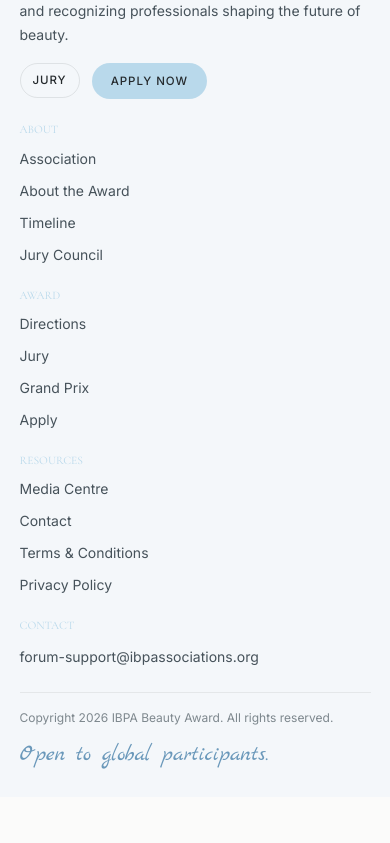
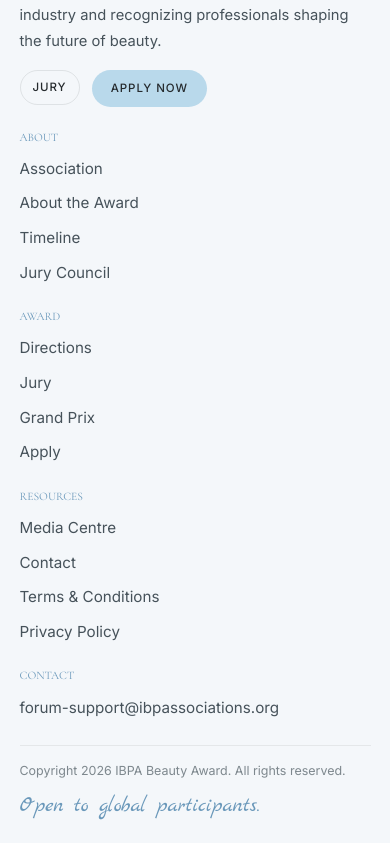
Before and after one commit to ibpaassoc/IBPA-FORUM, a Next.js app: page / in a window 390 px wide. Shown: the part 8798-9641 px from the top of the page. Before the commit the page ends 9595 px from the top, so only its background shows below. Built offline with nearby package versions, Linux system fonts and the light colour scheme.

Commit message:
style: improve footer readability and responsive spacing

```diff
--- a/shared/components/layout/Footer.tsx
+++ b/shared/components/layout/Footer.tsx
@@ -107,7 +107,7 @@
   return (
     <footer className="w-full border-t border-(--border-default) bg-(--surface-muted) py-(--space-xl) pb-(--space-lg) text-(--color-ink-soft)">
       <div className="mx-auto max-w-(--content-width) px-(--page-gutter)">
-        <div className="grid grid-cols-1 gap-(--space-lg) border-b border-border-footer pb-(--space-lg) md:grid-cols-2 xl:grid-cols-[1.45fr_1fr_1fr_1fr_1fr]">
+        <div className="grid grid-cols-1 gap-(--space-lg) border-b border-border-footer pb-(--space-lg) md:grid-cols-2 xl:grid-cols-[1.4fr_1fr_1fr_1fr_1fr]">
           <div className="max-w-sm">
             <Link href="/" className="inline-flex items-center">
               <Image
@@ -119,7 +119,7 @@
               />
             </Link>
 
-            <p className="mt-(--space-md) text-[clamp(0.875rem,1.5vw,1rem)] leading-[1.7] text-(--color-ink-soft)">
+            <p className="mt-(--space-md) text-[clamp(0.92rem,1.45vw,1.04rem)] leading-[1.78] text-(--color-ink-soft)">
               {copy.summary}
             </p>
 
@@ -133,16 +133,16 @@
 
           {footerColumns.map((column) => (
             <div key={column.title}>
-              <h4 className="mb-(--space-sm) font-(--font-sans) text-[0.72rem] font-medium uppercase tracking-[0.18em] text-(--color-title-accent)">
+              <h4 className="mb-(--space-sm) font-(--font-sans) text-[0.72rem] font-semibold uppercase tracking-[0.17em] text-(--color-hover)">
                 {column.title}
               </h4>
-              <div className="flex flex-col gap-(--space-sm)">
+              <div className="flex flex-col gap-2">
                 {column.links.map((link) =>
                   link.href.startsWith("mailto:") ? (
                     <a
                       key={link.label}
                       href={link.href}
-                      className="text-sm text-(--color-ink-soft) transition hover:text-(--color-hover)"
+                      className="text-[0.95rem] leading-[1.75] text-(--color-ink-soft) transition hover:text-(--color-hover)"
                     >
                       {link.label}
                     </a>
@@ -152,7 +152,7 @@
                       href={link.href}
                       target="_blank"
                       rel="noreferrer"
-                      className="text-sm text-(--color-ink-soft) transition hover:text-(--color-hover)"
+                      className="text-[0.95rem] leading-[1.75] text-(--color-ink-soft) transition hover:text-(--color-hover)"
                     >
                       {link.label}
                     </a>
@@ -160,7 +160,7 @@
                     <Link
                       key={link.label}
                       href={link.href}
-                      className="text-sm text-(--color-ink-soft) transition hover:text-(--color-hover)"
+                      className="text-[0.95rem] leading-[1.75] text-(--color-ink-soft) transition hover:text-(--color-hover)"
                     >
                       {link.label}
                     </Link>
@@ -171,21 +171,21 @@
           ))}
 
           <div>
-            <h4 className="mb-(--space-sm) font-(--font-sans) text-[0.72rem] uppercase tracking-[0.18em] text-(--color-title-accent)">
+            <h4 className="mb-(--space-sm) font-(--font-sans) text-[0.72rem] font-semibold uppercase tracking-[0.17em] text-(--color-hover)">
               {copy.contact}
             </h4>
             <a
               href="mailto:forum-support@ibpassociations.org"
-              className="text-sm text-(--color-ink-soft) transition hover:text-(--color-hover)"
+              className="break-words text-[0.95rem] leading-[1.75] text-(--color-ink-soft) transition hover:text-(--color-hover)"
             >
               forum-support@ibpassociations.org
             </a>
           </div>
         </div>
 
-        <div className="mt-(--space-md) flex flex-col gap-(--space-sm) text-[0.75rem] text-(--color-ink-muted) sm:flex-row sm:items-center sm:justify-between">
+        <div className="mt-(--space-md) flex flex-col gap-(--space-sm) text-[0.78rem] text-(--color-ink-muted) sm:flex-row sm:items-center sm:justify-between">
           <p>{copy.copyright}</p>
-          <p className="script-accent text-[1.4rem]">{copy.global}</p>
+          <p className="script-accent text-[1.35rem] leading-[1.2]">{copy.global}</p>
         </div>
       </div>
     </footer>
```
